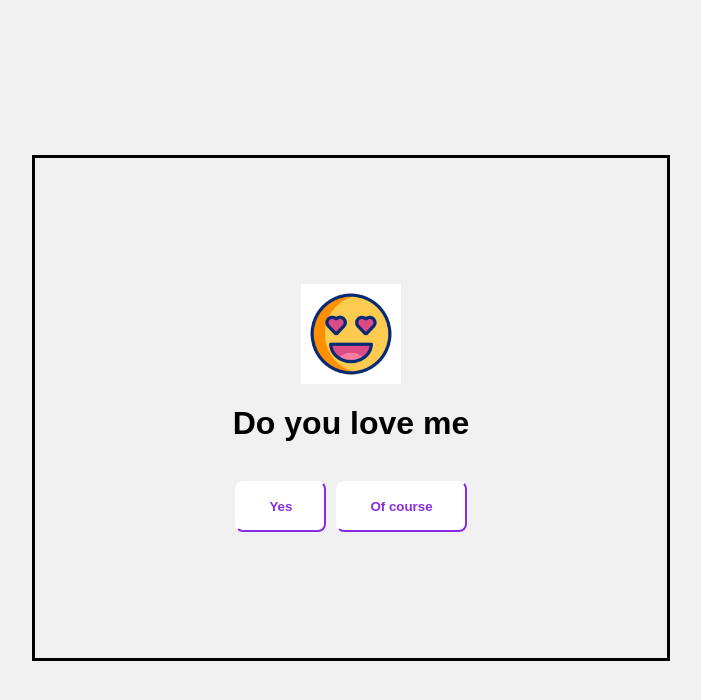
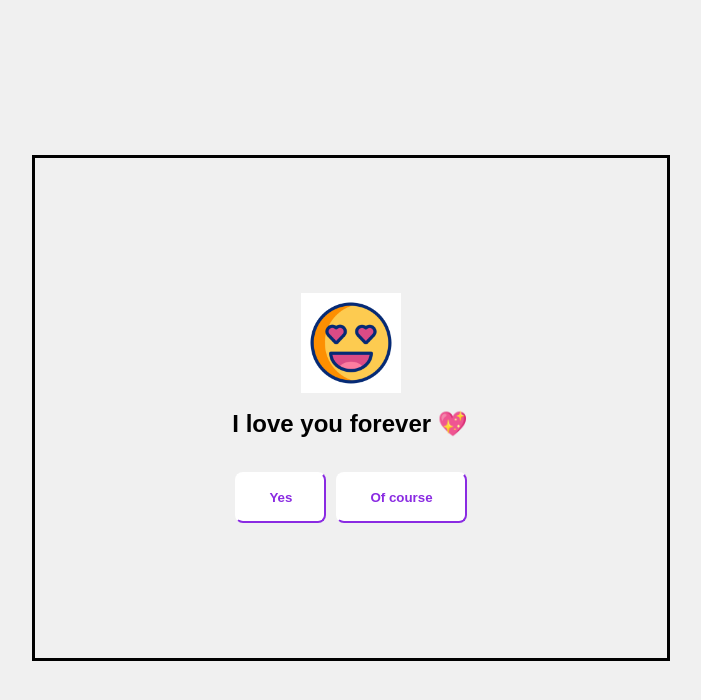
Before and after one commit to Fuadbla008/love-project, a plain HTML site: page index.html in a window 1280 px wide. Shown: the whole page, without its empty margins (289-990 px from the left). Drawn offline with Linux system fonts and the light colour scheme.

Commit message:
added button style and animate text

```diff
--- a/index.html
+++ b/index.html
@@ -16,7 +16,7 @@
 
         <!-- <img src="./in-love.mp4" alt=""> -->
         <img src="./in-love.gif" width="100vh" alt="">
-        <h1>Do you love me</h1>
+        <h1 id="typing">Do you love me</h1>
         <br>
         <div class="flex">
             <button class="btn">Yes</button>
@@ -28,7 +28,7 @@
 
     <div class="container hidden">
         <img src="./love.gif" width="100vh" alt="">
-        <h1 id="typing">do you love me</h1>
+        <h1 id="">do you love me</h1>
 
 
     </div>
--- a/main.js
+++ b/main.js
@@ -1,24 +1,22 @@
+const text = "I love you forever 💖";
+    const typingElement = document.getElementById('typing');
 
+    function typeLoop() {
+      let index = 0;
+      typingElement.innerHTML = '';
 
-import './ShinyText.css';
+      function typeLetter() {
+        if (index < text.length) {
+          typingElement.innerHTML += text.charAt(index);
+          index++;
+          setTimeout(typeLetter, 100); // typing speed
+        } else {
+          // After complete, wait 3 seconds then restart
+          setTimeout(typeLoop, 3000);
+        }
+      }
 
-const ShinyText = ({ text, disabled = false, speed = 5, className = '' }) => {
-  const animationDuration = `${speed}s`;
+      typeLetter();
+    }
 
-  return (
-    <div
-      className={`shiny-text ${disabled ? 'disabled' : ''} ${className}`}
-      style={{ animationDuration }}
-    >
-      {text}
-    </div>
-  );
-};
-
-export default ShinyText;
-
-
-
-import ShinyText from './ShinyText';
-
-<ShinyText text="Just some shiny text!" disabled={false} speed={3} className='custom-class' />
+    typeLoop(); // Start typing
--- a/style.css
+++ b/style.css
@@ -8,7 +8,7 @@ body {
 
 }
 
-.container{
+.container {
     width: 50%;
     min-height: 500px;
     border: 3px solid #000;
@@ -17,10 +17,12 @@ body {
     justify-content: center;
     align-items: center;
 }
+
 .hidden {
     display: none;
 }
-.flex{
+
+.flex {
     gap: 10px;
     display: flex;
 }
@@ -50,3 +52,21 @@ body {
     box-shadow: rgba(240, 46, 170, 0.4) 5px 5px, rgba(240, 46, 170, 0.3) 10px 10px,
         rgba(240, 46, 170, 0.2) 15px 15px;
 }
+
+#typing {
+    font-size: 24px;
+    white-space: nowrap;
+    overflow: hidden;
+    border-right: 2px solid #0f0;
+    animation: blink 0.7s infinite step-end;
+}
+
+@keyframes blink {
+    from {
+        border-color: transparent;
+    }
+
+    to {
+        border-color: #0f0;
+    }
+}
```
Lines whose indentation alone changed are shown as unchanged.
